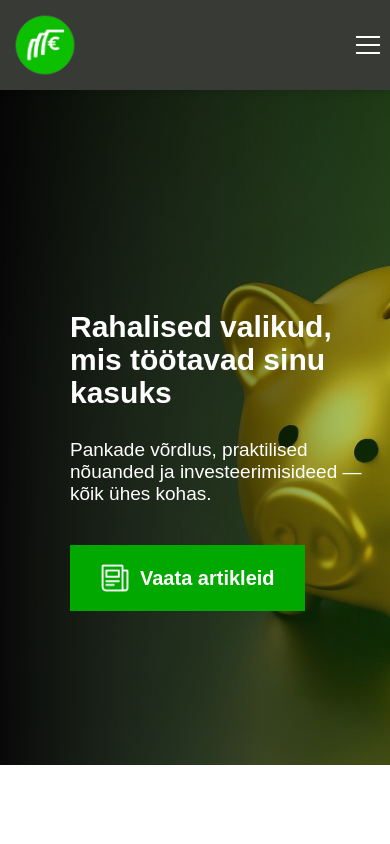
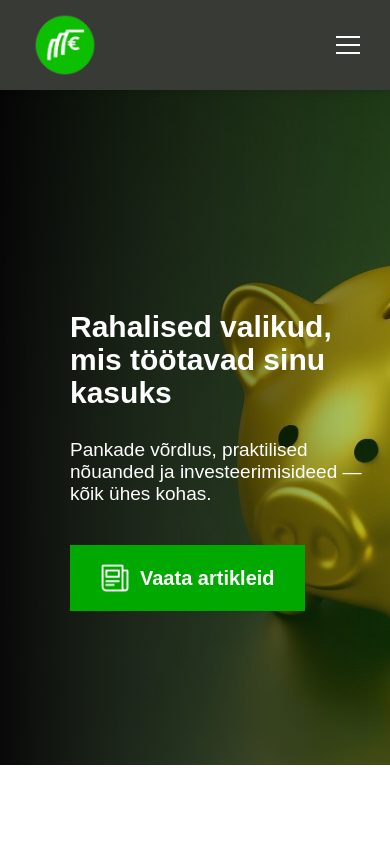
Before and after one commit to markusaasoja/rahanipid, a Next.js app: page / in a window 390 px wide. Shown: the top 844 px of the page. Built offline with nearby package versions, Linux system fonts and the light colour scheme; no server answers; a web font is replaced by a local one.

Commit message:
Save local changes before rebase

```diff
--- a/src/app/components/ResponsiveNavbar/ResponsiveNavbar.css
+++ b/src/app/components/ResponsiveNavbar/ResponsiveNavbar.css
@@ -25,7 +25,7 @@
   align-items: center;
   max-width: 1600px;
   margin: 0 auto;
-  padding: 0 10px;
+  padding: 0 20px;
   height: 100px;
 }
 
@@ -164,7 +164,9 @@
     justify-content: center;
   }
   .navbar-container {
-  height: 90px;
+    height: 90px;
+      padding: 0 30px;
+
 }
 
   .navbar-menu {
--- a/src/app/components/Stats/Stats.css
+++ b/src/app/components/Stats/Stats.css
@@ -61,7 +61,7 @@
 
 @media (max-width: 480px) {
   .stats-container {
-    padding: 60px 0;
+    padding: 45px 0;
   }
 
   .stat {
```
